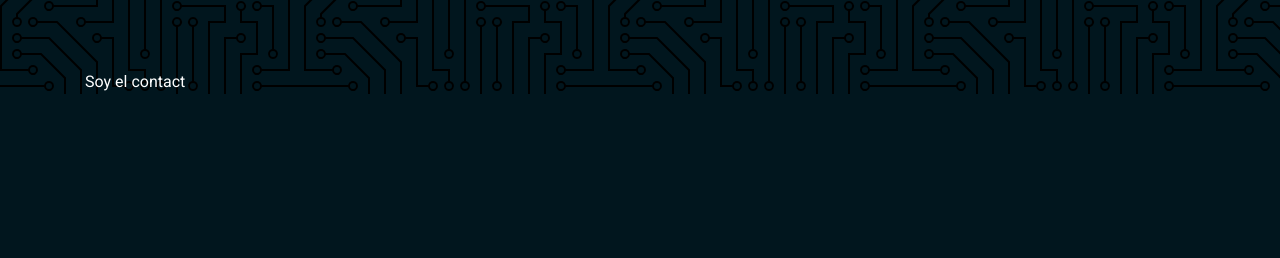
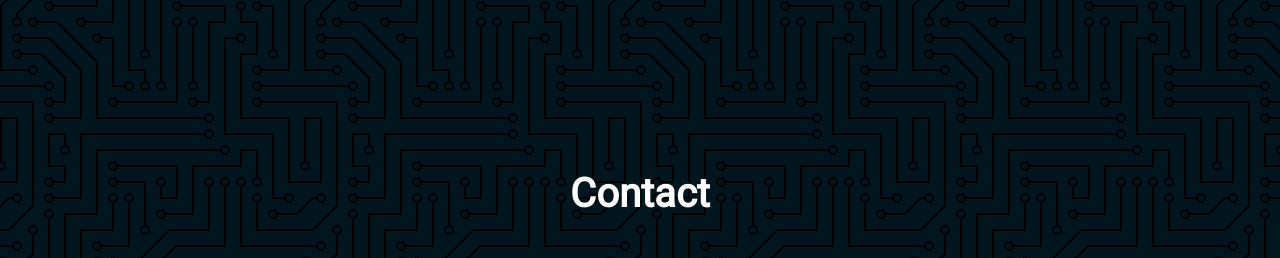
Before and after one commit to JuanJo53/my-web-page, a React (Create React App) app: page / in a window 1280 px wide. Shown: the part 4699-4957 px from the top of the page. Before the commit the page ends 4793 px from the top, so only its background shows below. Built offline with nearby package versions, Linux system fonts and the light colour scheme.

Commit message:
contact begining

```diff
--- a/src/pages/home/Contact.js
+++ b/src/pages/home/Contact.js
@@ -1,10 +1,13 @@
 import React, { Component } from "react";
 
+import "../../styles/Contact.scss";
 export default class Contact extends Component {
 	render() {
 		return (
 			<div id="contact" className="container contact-container">
-				Soy el contact
+				<div className="contact-header">
+					<h1 className="contact-title fw-bolder">Contact</h1>
+				</div>
 			</div>
 		);
 	}
--- /dev/null
+++ b/src/styles/Contact.scss
@@ -0,0 +1,13 @@
+.contact-container {
+	height: auto;
+	padding-top: 60px;
+}
+.contact-header {
+	margin: 40px;
+	justify-content: center;
+	align-items: center;
+	text-align: center;
+}
+.contact-title {
+	font-weight: bold !important;
+}
```
